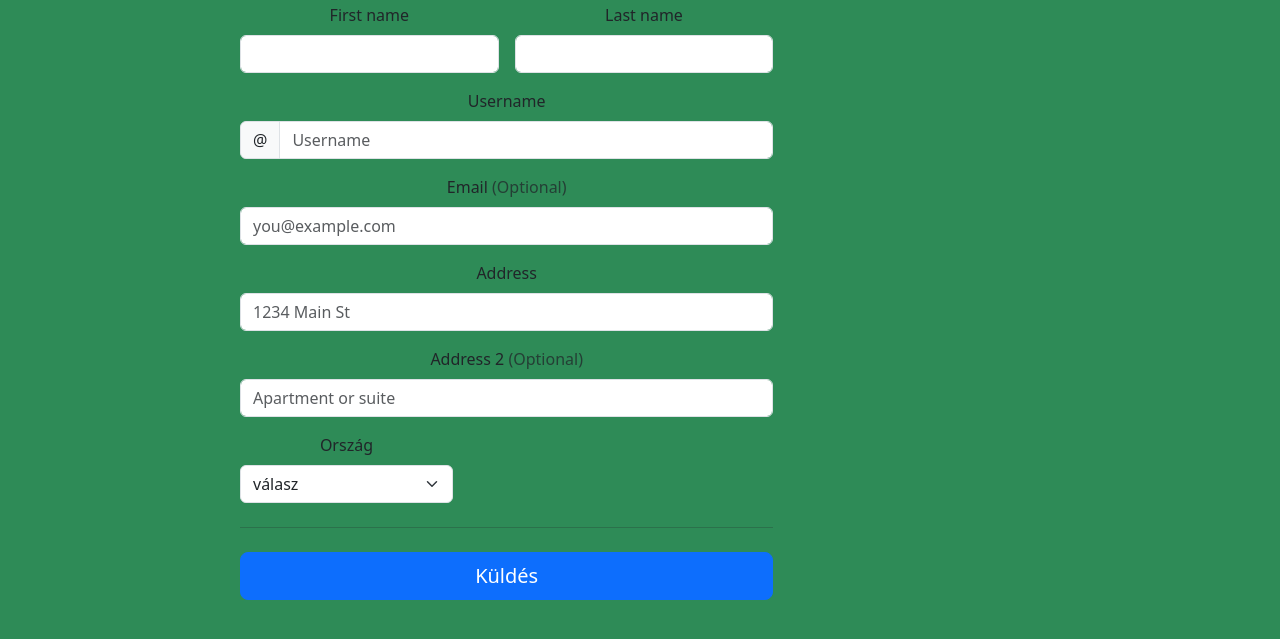
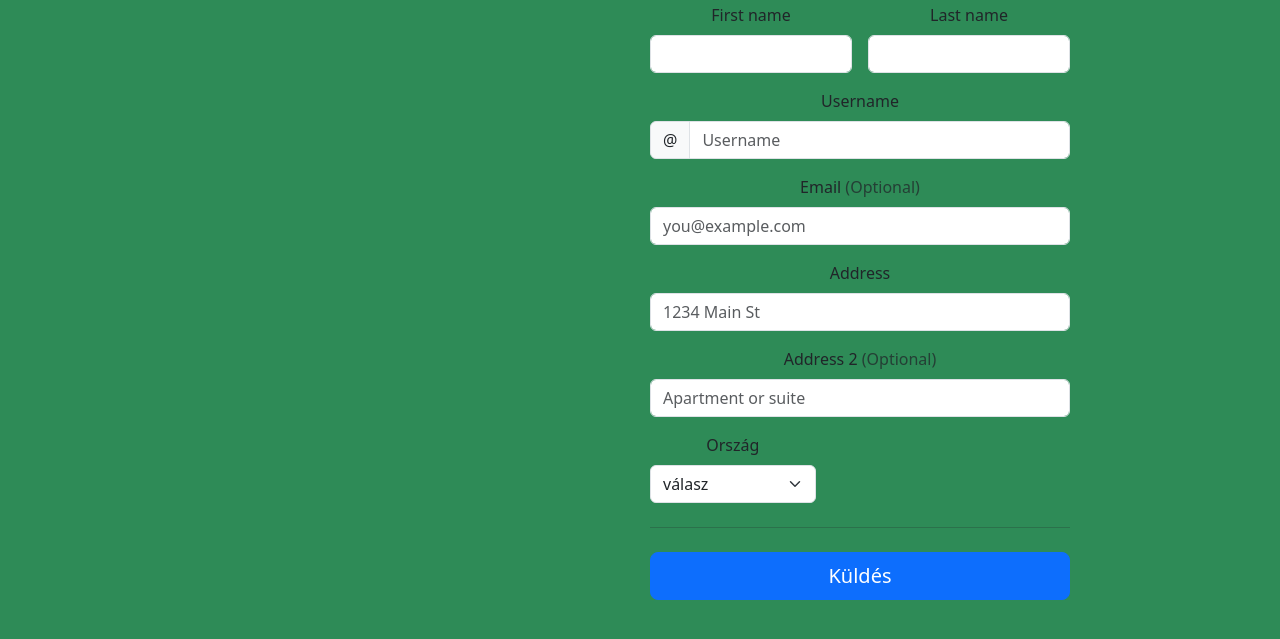
Before and after one commit to hghrjkgerigehruhtuzh/pollak, a plain HTML site: page regisztracio.html in a window 1280 px wide. Shown: the part 133-772 px from the top of the page. Drawn offline with nearby package versions, Linux system fonts and the light colour scheme.

Commit message:
Update regiszt.css
wttet

```diff
--- a/regiszt.css
+++ b/regiszt.css
@@ -5,4 +5,4 @@ h1{
 
 
 #reg{font-size: 25px;}
-.regiszt{margin: auto; text-align: center; max-width: 800px; }
+.regiszt{margin-left: 650px; text-align: center; max-width: 900px; }
```
